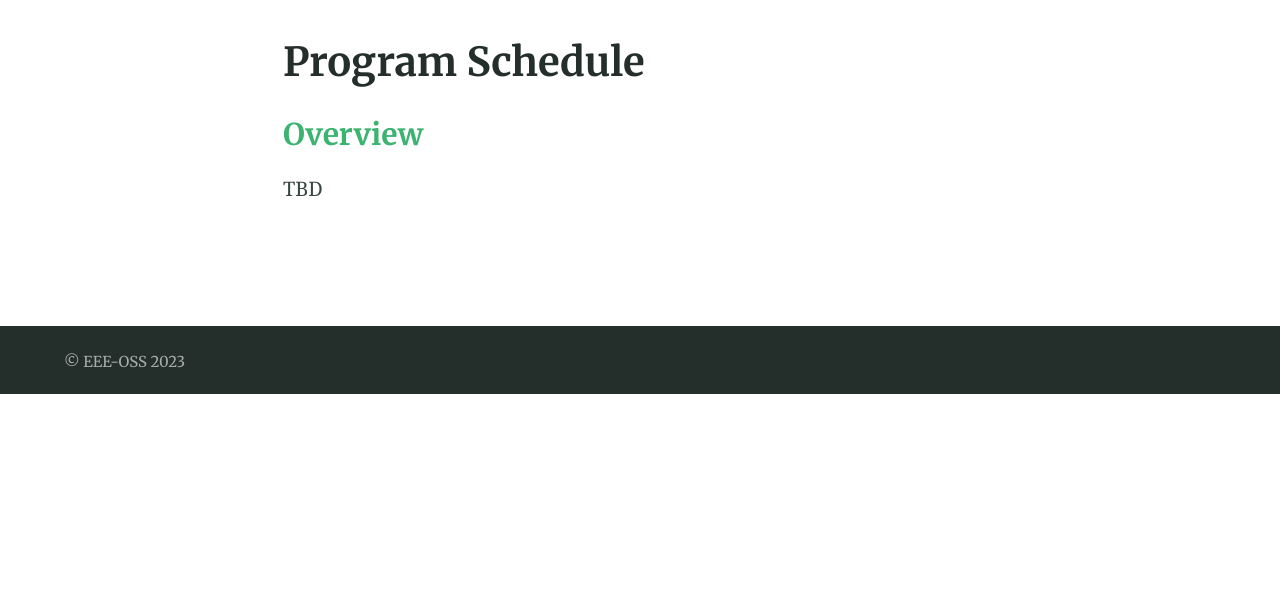
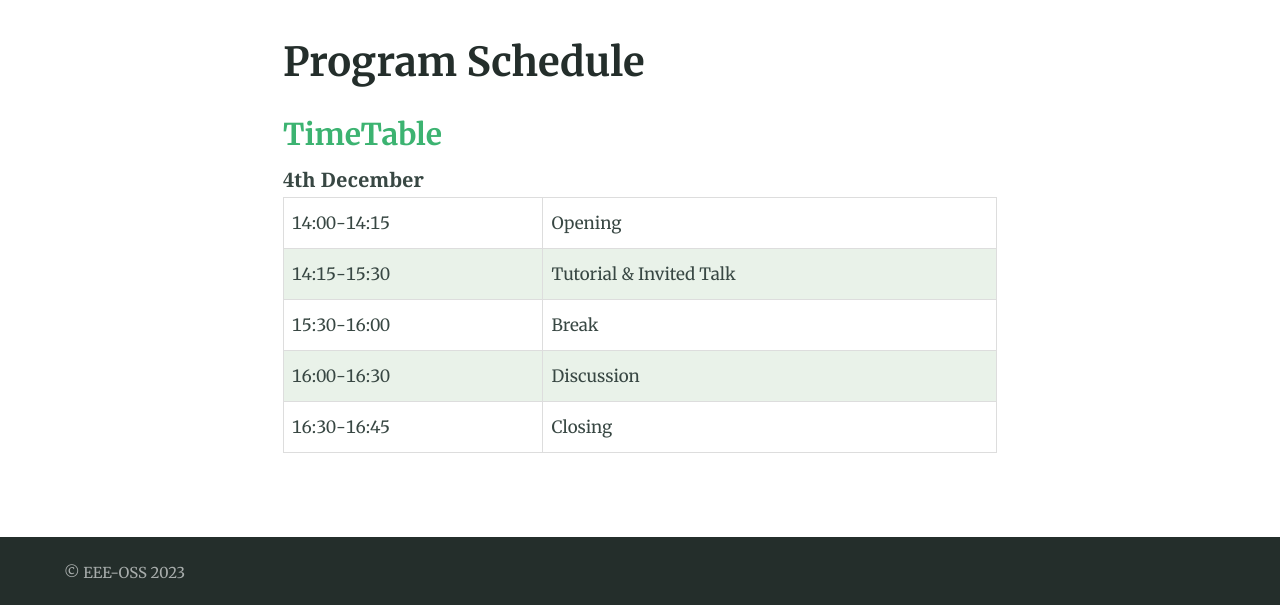
Before and after one commit to EEE-OSS/eee-oss.github.io, a Jekyll site: the page built from program.md, in a window 1280 px wide. Shown: the part 705-1310 px from the top of the page. Built offline with Jekyll 4.4.1, drawn with Linux system fonts in a browser that asks for light colours; before the commit the page ends 1099 px from its top, so only the background shows below that.

Commit message:
add program

```diff
--- a/_includes/table-program.html
+++ b/_includes/table-program.html
@@ -22,20 +22,25 @@
 </style>
 
 <table>
+<b>4th December</b>
     <tr>
-        <td>July. 23</td>
-        <td>Keynote Speech and the poster session by master students</td>
+        <td>14:00-14:15</td>
+        <td>Opening</td>
     </tr>
     <tr>
-        <td>July. 24</td>
-        <td>Doctor session</td>
+        <td>14:15-15:30</td>
+        <td>Tutorial & Invited Talk</td>
     </tr>
     <tr>
-        <td>July. 25</td>
-        <td>Researchathon 1</td>
+        <td>15:30-16:00</td>
+        <td>Break</td>
     </tr>
     <tr>
-      <td>July. 26</td>
-      <td>Researchathon 2</td>
+      <td>16:00-16:30</td>
+      <td>Discussion</td>
     </tr>
+    <tr>
+      <td>16:30-16:45</td>
+      <td>Closing</td>
+  </tr>
 </table>
--- a/program.md
+++ b/program.md
@@ -7,10 +7,8 @@ excerpt: "EEE-OSS 2023 Venue"
 ---
 <!-- <small>Talk 20 mins, QA 5 mins.</small> -->
 
-### <font color="MediumSeaGreen">Overview</font>
+### <font color="MediumSeaGreen">TimeTable</font>
 
-TBD
-
-<!-- {% include table-program.html %} -->
+{% include table-program.html %}
 
 <br>
```
